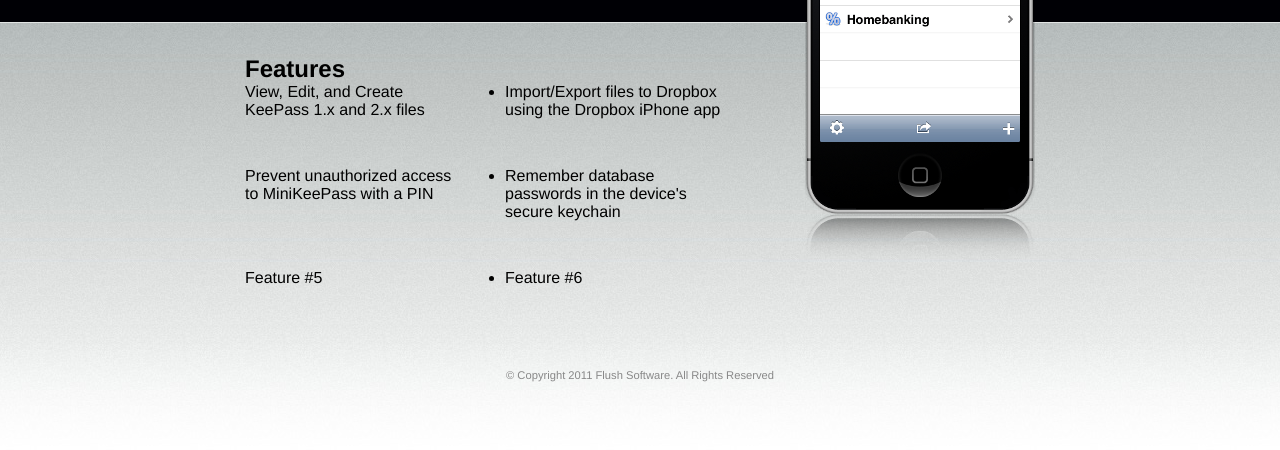
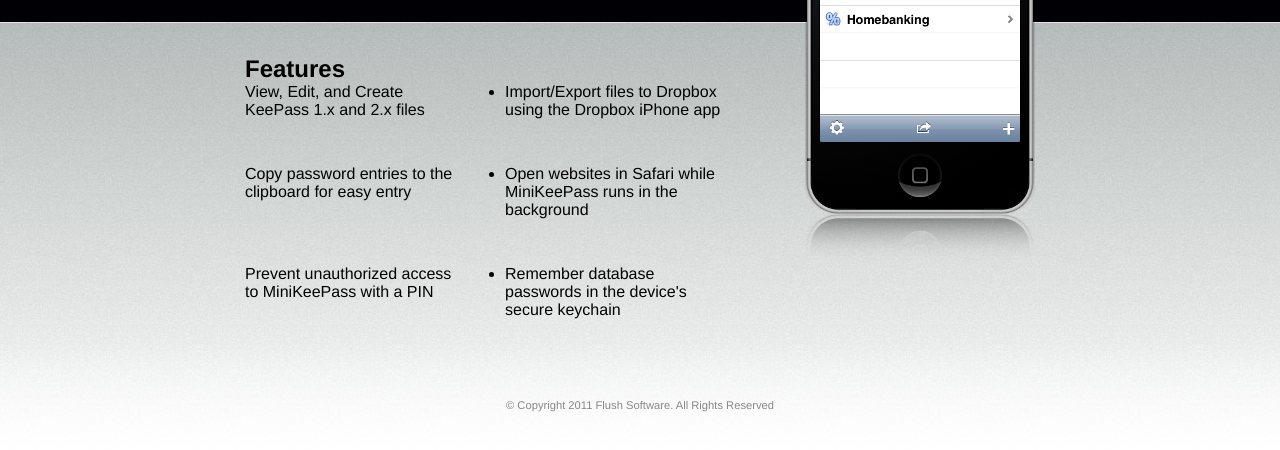
Before and after one commit to magebarf/minikeepass.github.com, a plain HTML site: page index.html in a window 1280 px wide. Shown: the part 278-728 px from the top of the page. Drawn offline with Linux system fonts and the light colour scheme.

Commit message:
Updated features

```diff
--- a/index.html
+++ b/index.html
@@ -66,16 +66,16 @@
             <p>Import/Export files to Dropbox using the Dropbox iPhone app</p>
           </li>
           <li>
+            <p>Copy password entries to the clipboard for easy entry</p>
+          </li>
+          <li>
+            <p>Open websites in Safari while MiniKeePass runs in the background</p>
+          </li>
+          <li>
             <p>Prevent unauthorized access to MiniKeePass with a PIN</p>
           </li>
           <li>
             <p>Remember database passwords in the device's secure keychain</p>
-          </li>
-          <li>
-            <p>Feature #5</p>
-          </li>
-          <li>
-            <p>Feature #6</p>
           </li>
         </ul>
       </div>
--- a/style.css
+++ b/style.css
@@ -89,7 +89,7 @@
   width: 220px;
   float: left;
   margin-right: 40px;
-  padding-bottom: 2em;
+  padding-bottom: 30px;
   font-size: 1em;
 }
 
```
